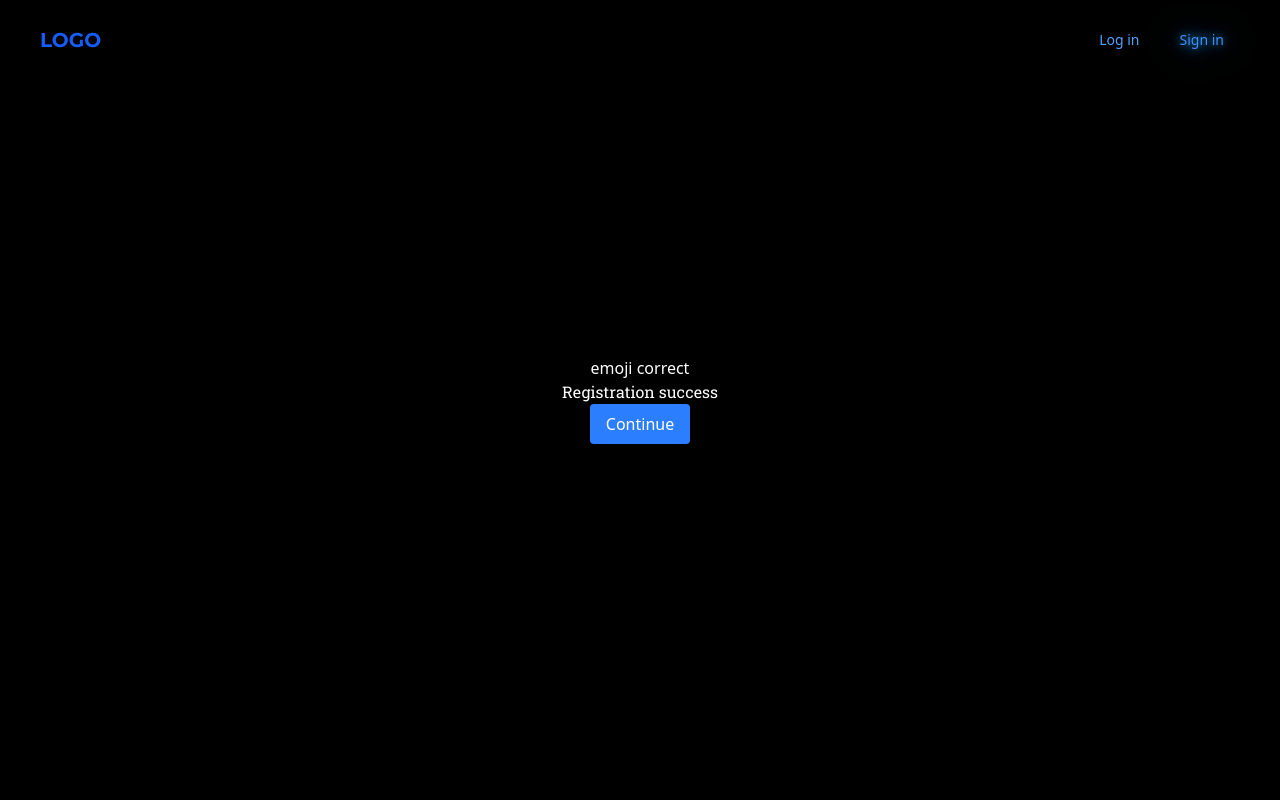
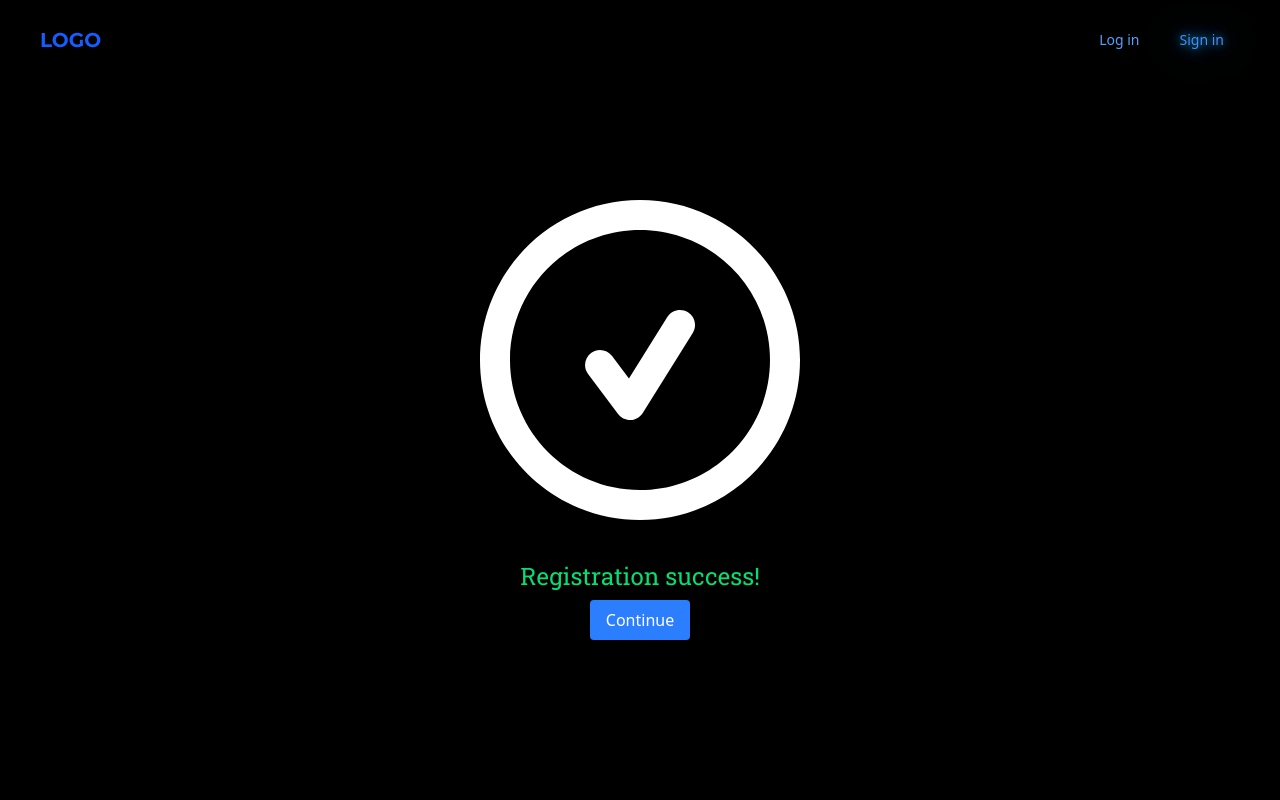
Before and after one commit to prachayaGH/prachaya-codes, a React (Vite) app in the folder client/: page /Signup/success in a window 1280 px wide. Shown: the top 800 px of the page. Built offline with nearby package versions, Linux system fonts and the light colour scheme; no server answers.

Commit message:
fix: Update button styles for better UX and correct navigation path in LoginForm and SignupForm feat: Enhance SignupSuccessPage with SVG icon and improved button functionality chore: Add metadata and package.json for Vite dependencies

```diff
--- a/client/src/components/LoginForm.jsx
+++ b/client/src/components/LoginForm.jsx
@@ -125,7 +125,7 @@ function LoginForm() {
           <div className="flex justify-center">
             <button
               type="submit"
-              className="px-8 py-2 bg-foreground text-white rounded-full hover:bg-muted-foreground transition-colors flex items-center gap-1"
+              className="px-8 py-2 bg-foreground text-white rounded-full hover:bg-muted-foreground transition-colors flex items-center gap-1 cursor-pointer"
               disabled={state.loading}
             >
               {state.loading ? (
@@ -140,7 +140,7 @@ function LoginForm() {
         <p className="flex flex-row justify-center gap-1 mt-4 text-sm text-center pt-2 text-muted-foreground font-medium">
           Don&apos;t have an account?{" "}
           <a
-            onClick={() => navigate("/sign-up")}
+            onClick={() => navigate("/Signup")}
             className="text-foreground hover:text-muted-foreground transition-colors underline font-semibold cursor-pointer"
           >
             Sign up
--- a/client/src/components/SignupForm.jsx
+++ b/client/src/components/SignupForm.jsx
@@ -203,7 +203,7 @@ function SignupForm() {
             <div className="flex justify-center">
               <button
                 type="submit"
-                className="px-8 py-2 bg-foreground text-white rounded-full hover:bg-muted-foreground transition-colors flex items-center gap-1"
+                className="px-8 py-2 bg-foreground text-white rounded-full hover:bg-muted-foreground transition-colors flex items-center gap-1 cursor-pointer"
                 disabled={state.loading}
               >
                 {state.loading ? (
--- a/client/src/pages/SignupSuccessPage.jsx
+++ b/client/src/pages/SignupSuccessPage.jsx
@@ -1,11 +1,17 @@
 function SignupSuccessPage() {
   return (
     <div className="flex flex-col items-center justify-center min-h-screen">
-      <p className="text-white">emoji correct</p>
-      <h1 className="text-white">Registration success</h1>
+        <svg xmlns="http://www.w3.org/2000/svg" viewBox="0 0 640 640" fill="white" width={400} height={400}>
+        <path d="M320 112C434.9 112 528 205.1 528 320C528 434.9 434.9 528 320 528C205.1 528 112 434.9 112 320C112 205.1 205.1 112 320 112zM320 576C461.4 576 576 461.4 576 320C576 178.6 461.4 64 320 64C178.6 64 64 178.6 64 320C64 461.4 178.6 576 320 576zM404.4 276.7C411.4 265.5 408 250.7 396.8 243.6C385.6 236.5 370.8 240 363.7 251.2L302.3 349.5L275.3 313.5C267.3 302.9 252.3 300.7 241.7 308.7C231.1 316.7 228.9 331.7 236.9 342.3L284.9 406.3C289.6 412.6 297.2 416.2 305.1 415.9C313 415.6 320.2 411.4 324.4 404.6L404.4 276.6z"/>
+        </svg>
+      <h1 className="text-green-400 text-2xl">Registration success!</h1>
       {/* ถ้ามาจาก article ให้ไปที่ /post/:postId */}
       {/* ถ้ามาจาก landing page ให้ไปที่ "/" */}
-      <button className="bg-blue-500 text-white px-4 py-2 rounded">Continue</button>
+      <button
+        onClick={() => window.location.href = "/login"}
+        className="bg-blue-500 text-white px-4 py-2 rounded mt-2 cursor-pointer">
+        Continue
+      </button>
     </div>
   );
 }
```
